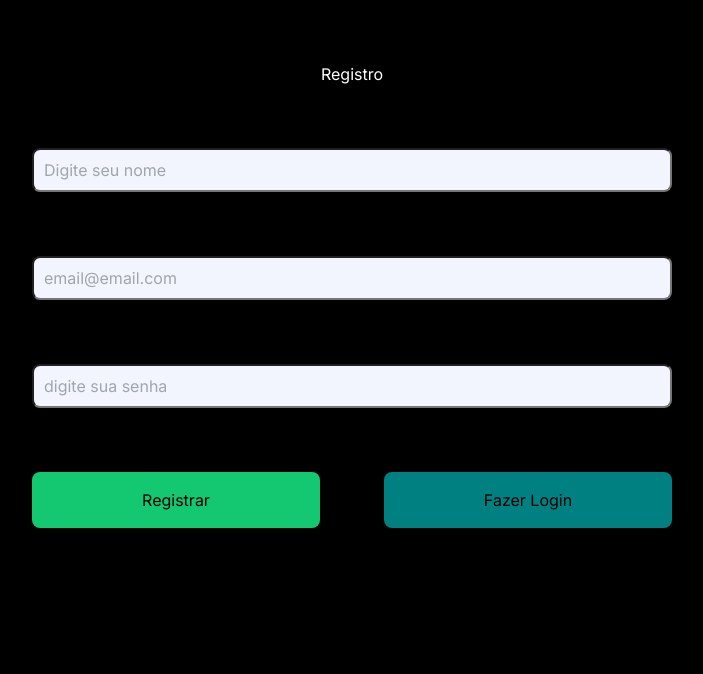
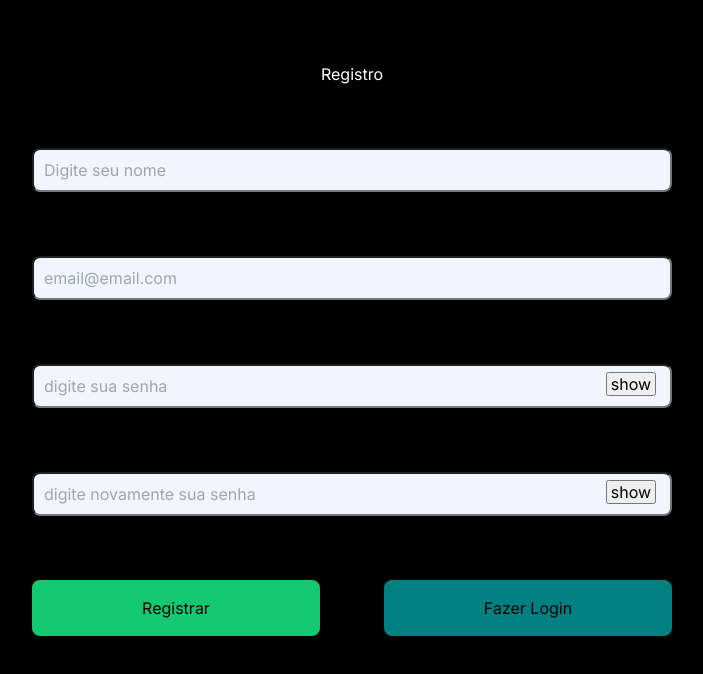
Before and after one commit to ronansalvador/-nextjs-with-prisma, a Next.js app: page /register in a window 1280 px wide. Shown: the top 674 px of the page, without its empty margins (288-991 px from the left). Built offline with nearby package versions, Linux system fonts and the light colour scheme.

Commit message:
feat: password confirm

```diff
--- a/src/app/globals.css
+++ b/src/app/globals.css
@@ -17,6 +17,7 @@ body {
 
 body {
   -webkit-font-smoothing: antialiased;
+  background-color: black;
 }
 
 img,
@@ -78,11 +79,10 @@ input::placeholder {
 }
 
 .section_page {
-  background-color: black;
   color: white;
   text-align: center;
-  height: 100vh;
-  padding-block: 4rem;
+  /* height: 100vh; */
+  /* padding-block: 4rem; */
   display: flex;
   flex-direction: column;
   gap: 4rem;
--- a/src/app/login/page.tsx
+++ b/src/app/login/page.tsx
@@ -63,6 +63,7 @@ const LoginPage = () => {
   }
   return (
     <section className="section_page">
+      <ToastContainer />
       <h1>Login</h1>
       <form onSubmit={logar} className="form_login">
         <input
@@ -74,6 +75,7 @@ const LoginPage = () => {
           onChange={({ target }) => setEmail(target.value)}
           autoComplete="username"
         />
+
         <input
           type="password"
           name="password"
@@ -88,7 +90,6 @@ const LoginPage = () => {
           <Link href="/register">Registrar</Link>
         </div>
       </form>
-      <ToastContainer />
       {user.name && redirect('/')}
     </section>
   )
--- a/src/app/register/page.tsx
+++ b/src/app/register/page.tsx
@@ -3,6 +3,9 @@ import { useState } from 'react'
 import { useUser } from '../context/userContext'
 import { redirect } from 'next/navigation'
 import Link from 'next/link'
+import { ToastContainer, toast } from 'react-toastify'
+import 'react-toastify/dist/ReactToastify.css'
+import styles from './style.module.css'
 
 type User = {
   id?: number
@@ -15,11 +18,30 @@ const RegisterPage = () => {
   const [username, setUsername] = useState('')
   const [email, setEmail] = useState('')
   const [password, setPassword] = useState('')
+  const [passwordConfirmation, setPasswordConfirmation] = useState('')
+  const [showPassword, setShowPassword] = useState(false)
+  const [showPasswordConfirmation, setShowPasswordConfirmation] =
+    useState(false)
   const { user, changeUser } = useUser()
   const URL = process.env.NEXT_PUBLIC_URL_API
 
+  const showToastError = (mensagem: string) => {
+    toast.error(mensagem, {
+      position: 'top-right',
+    })
+  }
+
   const registrar = async (e: React.FormEvent) => {
     e.preventDefault()
+    if (password !== passwordConfirmation) {
+      console.log(
+        'As senhas não coincidem. Por favor, verifique e tente novamente.',
+      )
+      showToastError(
+        'As senhas não coincidem. Por favor, verifique e tente novamente.',
+      )
+      return
+    }
     try {
       const response = await fetch(`${URL}/api/register`, {
         method: 'POST',
@@ -44,6 +66,7 @@ const RegisterPage = () => {
   }
   return (
     <section className="section_page">
+      <ToastContainer />
       <h1>Registro</h1>
       <form onSubmit={registrar} className="form_login">
         <input
@@ -64,15 +87,47 @@ const RegisterPage = () => {
           onChange={({ target }) => setEmail(target.value)}
           autoComplete="username"
         />
+        <div className={styles.password_input}>
           <input
-          type="password"
+            type={showPassword ? 'text' : 'password'}
             name="password"
             id="password"
             placeholder="digite sua senha"
             value={password}
             onChange={({ target }) => setPassword(target.value)}
             autoComplete="current-password"
+            className={styles.password_input}
           />
+
+          <button
+            className={styles.show_password}
+            type="button"
+            onClick={() => setShowPassword(!showPassword)}
+          >
+            show
+          </button>
+        </div>
+        <div className={styles.password_input}>
+          <input
+            type={showPasswordConfirmation ? 'text' : 'password'}
+            name="password-confirmation"
+            id="password-confirmation"
+            placeholder="digite novamente sua senha"
+            value={passwordConfirmation}
+            onChange={({ target }) => setPasswordConfirmation(target.value)}
+            autoComplete="current-password"
+          />
+
+          <button
+            className={styles.show_password}
+            type="button"
+            onClick={() =>
+              setShowPasswordConfirmation(!showPasswordConfirmation)
+            }
+          >
+            show
+          </button>
+        </div>
         <div className="form_buttons">
           <button type="submit">Registrar</button>
           <Link href="/login">Fazer Login</Link>
--- /dev/null
+++ b/src/app/register/style.module.css
@@ -0,0 +1,10 @@
+.password_input {
+  position: relative;
+}
+
+.show_password {
+  width: 50px;
+  position: absolute;
+  top: 0.5rem;
+  right: 1rem;
+}
```
Lines whose indentation alone changed are shown as unchanged.
